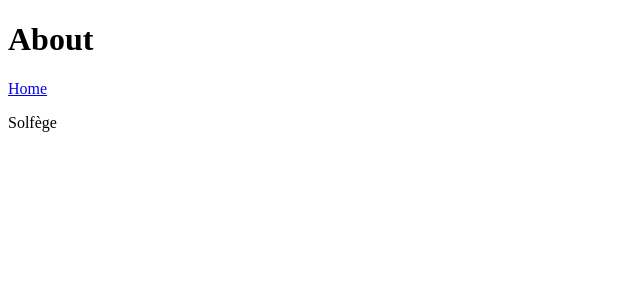
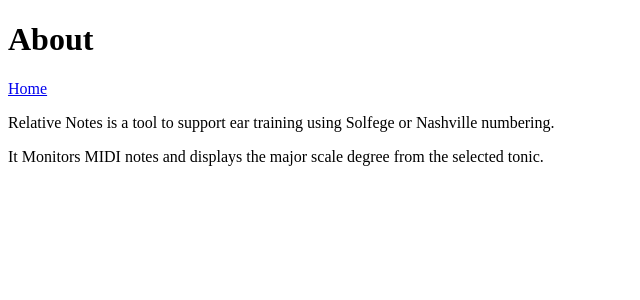
Before and after one commit to music-practice-tools/relative-notes, a SvelteKit app: page /about in a window 1280 px wide. Shown: the top 300 px of the page, without its empty margins (0-640 px from the left). Built offline with nearby package versions, Linux system fonts and the light colour scheme.

Commit message:
Rename and update about page

```diff
--- a/src/routes/+page.svelte
+++ b/src/routes/+page.svelte
@@ -3,7 +3,7 @@
   import { get as getScale } from '@tonaljs/scale'
   import Settings from '$lib/Settings.svelte'
 
-  document.title = 'Solfège View'
+  document.title = 'Relative Notes'
   const tonics = getScale('C chromatic').notes
 
   let system
--- a/src/routes/about/+page.svelte
+++ b/src/routes/about/+page.svelte
@@ -3,4 +3,11 @@
   <a href="/">Home</a>
 </p>
 
-<p>Solfège</p>
+<p>
+  Relative Notes is a tool to support ear training using Solfege or Nashville
+  numbering.
+</p>
+<p>
+  It Monitors MIDI notes and displays the major scale degree from the selected
+  tonic.
+</p>
```
